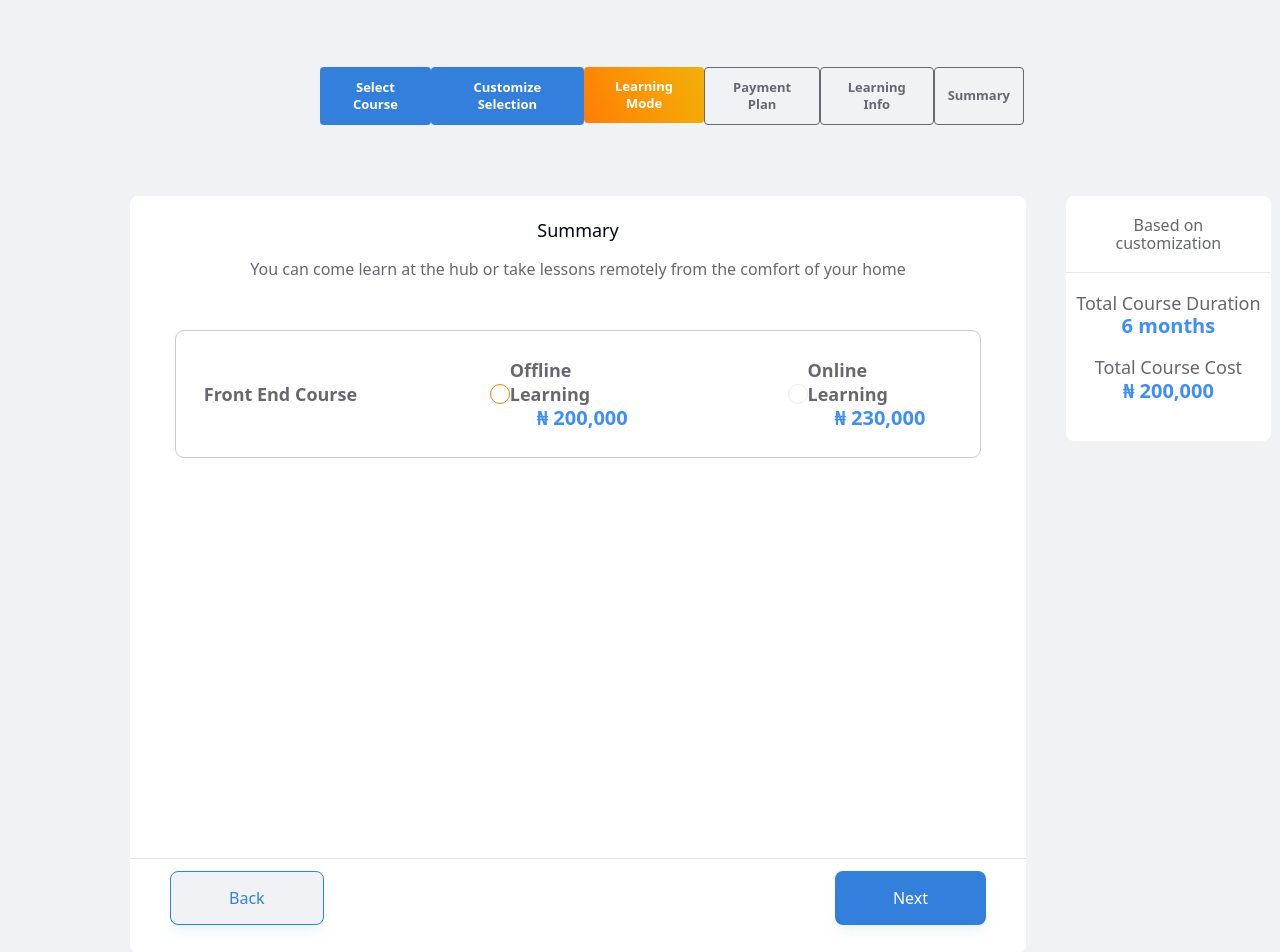
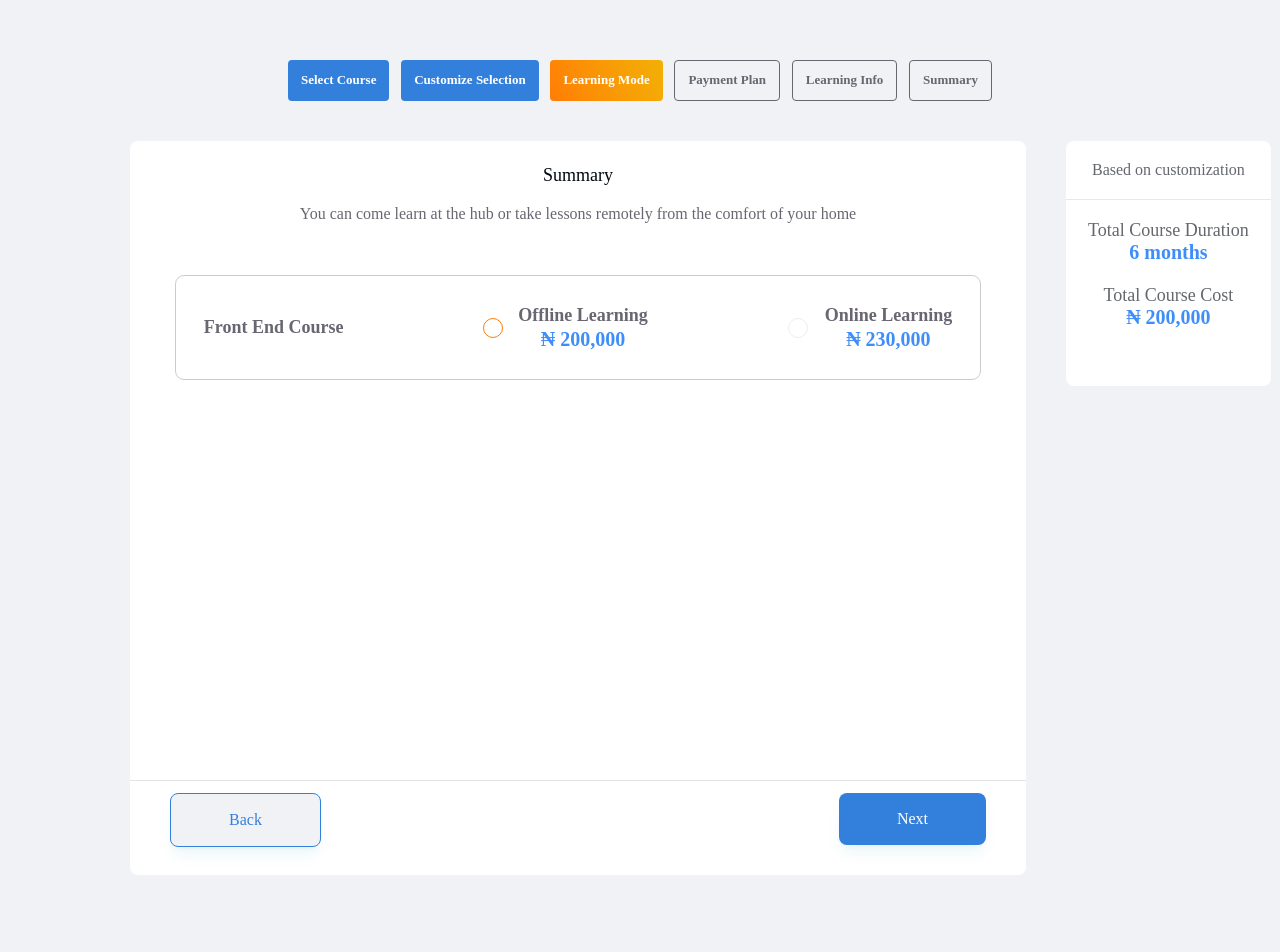
Before and after one commit to BEE-Codes/SignUp, a Vue app: page /course3 in a window 1280 px wide. Shown: the top 952 px of the page. Built offline with nearby package versions, Linux system fonts and the light colour scheme.

Commit message:
made some corrections

```diff
--- a/src/Views/Course3.vue
+++ b/src/Views/Course3.vue
@@ -1,17 +1,15 @@
 <template>
-    <div class="w-full bg-[#F0F2F5] pb-[200px]">
-        <div class=" w-[55%] relative top-[67px] left-[320px] flex justify-between">
+    <div class="w-full bg-[#F0F2F5] pb-[100px]">
+        <div class="w-[55%] relative top-[60px] mx-auto flex justify-between font-MavenPro">
             <button class="bg-[#3380DC] py-[11px] px-[13px] rounded-[4px] font-[600] text-[13px] leading-[16.9px] text-white">Select Course</button>
             <button class="bg-[#3380DC] py-[11px] px-[13px] rounded-[4px] font-[600] text-[13px] leading-[16.9px] text-white"> Customize Selection</button>
-            <router-link to="course4">
-                <button class="bg-linear-65 from-[#FF7D05] to-[#F2B006] py-[11px] px-[13px] rounded-[4px] font-[600] text-[13px] leading-[16.9px] text-white"> Learning Mode</button>
-            </router-link>
+            <button class="bg-linear-65 from-[#FF7D05] to-[#F2B006] py-[11px] px-[13px] rounded-[4px] font-[600] text-[13px] leading-[16.9px] text-white"> Learning Mode</button>
             <button class="py-[11px] px-[13px] rounded-[4px] font-[600] border border-[#696671] text-[13px] leading-[16.9px] text-[#696671]"> Payment Plan</button>
             <button class="py-[11px] px-[13px] border border-[#696671] rounded-[4px] font-[600] text-[13px] leading-[16.9px] text-[#696671]">Learning Info</button>
             <button class="py-[11px] px-[13px] border border-[#696671] rounded-[4px] font-[600] text-[13px] leading-[16.9px] text-[#696671]">Summary</button>
         </div>
-        <div class="flex w-full">
-            <div class="w-[70%] bg-white relative top-[138px] left-[130px] rounded-lg py-4 ">
+        <div class="flex w-full font-MavenPro">
+            <div class="w-[70%] bg-white relative mt-[100px] left-[130px] rounded-lg py-4 ">
                 <h2 class="text-center text-[18px] font-[400] leading-[37.5px] text-[#01060E]">Summary </h2>
                 <h6 class="text-center text-[16px] font-[500] leading-[20.8px] text-[#696671] mt-[10px]">You can come learn at the hub or take lessons remotely from the comfort of your home</h6>
 
@@ -35,12 +33,16 @@
                 </div>
 
                 <div class="w-full border-t border-[#0000001C] px-10 py-3 flex justify-between  bg-white mt-20">
-                    <button class="px-[58px] py-[14px] bg-[#F0F2F5] shadow-lg shadow-[#058DB814] rounded-[8px] text-[16px] font-[400] leading-[24px] text-[#3380DC] border border-[#3380DC]">Back</button>
-                    <button class="px-[58px] py-[14px] bg-[#3380DC] shadow-lg shadow-[#058DB814] rounded-[8px] text-[16px] font-[400] leading-[24px] text-white">Next</button>
+                    <router-link to="course2">
+                        <button class="px-[58px] py-[14px] bg-[#F0F2F5] shadow-lg shadow-[#058DB814] rounded-[8px] text-[16px] font-[400] leading-[24px] text-[#3380DC] border border-[#3380DC]">Back</button>
+                    </router-link>
+                    <router-link to="course4">
+                        <button class="px-[58px] py-[14px] bg-[#3380DC] shadow-lg shadow-[#058DB814] rounded-[8px] text-[16px] font-[400] leading-[24px] text-white">Next</button>
+                    </router-link>
                 </div>
             </div>
 
-            <div class="w-[16%] bg-white relative top-[138px] left-[170px] rounded-lg h-[245px]">
+            <div class="w-[16%] bg-white relative mt-[100px] left-[170px] rounded-lg h-[245px]">
                 <h6 class="text-center text-[16px] font-[400] leading-[18px] text-[#01060E9C] p-5 border-b border-[#00000017]">Based on customization</h6>
                 <div class="w-full py-5 ">
                     <h3 class="font-[500] leading-[21.15px] text-[#01060E9C] text-[18px] text-center">Total Course Duration</h3>
--- a/src/Views/Course4.vue
+++ b/src/Views/Course4.vue
@@ -1,16 +1,14 @@
 <template>
-    <div class="w-full bg-[#F0F2F5]">
-        <div class=" w-[55%] relative top-[67px] left-[320px] flex justify-between mb-10">
+    <div class="w-full bg-[#F0F2F5] pb-[100px]">
+        <div class="w-[55%] relative top-[60px] mx-auto flex justify-between font-MavenPro">
             <button class="bg-[#3380DC] py-[11px] px-[13px] rounded-[4px] font-[600] text-[13px] leading-[16.9px] text-white">Select Course</button>
             <button class="bg-[#3380DC] py-[11px] px-[13px] rounded-[4px] font-[600] text-[13px] leading-[16.9px] text-white"> Customize Selection</button>
             <button class="bg-[#3380DC] py-[11px] px-[13px] rounded-[4px] font-[600] text-[13px] leading-[16.9px] text-white"> Learning Mode</button>
-            <router-link to="course6">
-                <button class="bg-linear-65 from-[#FF7D05] to-[#F2B006] py-[11px] px-[13px] rounded-[4px] font-[600] text-[13px] leading-[16.9px] text-white"> Payment Plan</button>
-            </router-link>
+            <button class="bg-linear-65 from-[#FF7D05] to-[#F2B006] py-[11px] px-[13px] rounded-[4px] font-[600] text-[13px] leading-[16.9px] text-white"> Payment Plan</button>
             <button class="py-[11px] px-[13px] border border-[#696671] rounded-[4px] font-[600] text-[13px] leading-[16.9px] text-[#696671]">Learning Info</button>
             <button class="py-[11px] px-[13px] border border-[#696671] rounded-[4px] font-[600] text-[13px] leading-[16.9px] text-[#696671]">Summary</button>
         </div>
-        <div class="w-[73%] not-first:bg-white relative top-[120px] left-[193px] rounded-lg py-4 border">
+        <div class="w-[73%] bg-white mt-[100px] mx-auto rounded-lg py-4 font-MavenPro">
             <h2 class="text-center text-[18px] font-[400] leading-[37.5px] text-[#01060E]">Summary </h2>
             <h6 class="text-center text-[16px] font-[500] leading-[20.8px] text-[#696671] mt-[10px]">Select the most comfortable payment plan</h6>
 
@@ -45,8 +43,12 @@
             </div>
 
             <div class="w-full border-t border-[#0000001C] px-10 py-3 flex justify-between  bg-white mt-20">
-                <button class="px-[58px] py-[14px] bg-[#F0F2F5] shadow-lg shadow-[#058DB814] rounded-[8px] text-[16px] font-[400] leading-[24px] text-[#3380DC] border border-[#3380DC]">Back</button>
-                <button class="px-[58px] py-[14px] bg-[#3380DC] shadow-lg shadow-[#058DB814] rounded-[8px] text-[16px] font-[400] leading-[24px] text-white">Next</button>
+                <router-link to="course3">
+                    <button class="px-[58px] py-[14px] bg-[#F0F2F5] shadow-lg shadow-[#058DB814] rounded-[8px] text-[16px] font-[400] leading-[24px] text-[#3380DC] border border-[#3380DC]">Back</button>
+                </router-link>
+                <router-link to="course6">
+                    <button class="px-[58px] py-[14px] bg-[#3380DC] shadow-lg shadow-[#058DB814] rounded-[8px] text-[16px] font-[400] leading-[24px] text-white">Next</button>
+                </router-link>
             </div>
         </div>
     </div>
--- a/src/Views/Course6.vue
+++ b/src/Views/Course6.vue
@@ -1,16 +1,14 @@
 <template>
-    <div class="w-full bg-[#F0F2F5] pb-[200px]">
-        <div class=" w-[55%] relative top-[67px] left-[320px] flex justify-between mb-10">
+    <div class="w-full bg-[#F0F2F5] pb-[100px]">
+        <div class="w-[55%] relative top-[60px] mx-auto flex justify-between font-MavenPro">
             <button class="bg-[#3380DC] py-[11px] px-[13px] rounded-[4px] font-[600] text-[13px] leading-[16.9px] text-white">Select Course</button>
             <button class="bg-[#3380DC] py-[11px] px-[13px] rounded-[4px] font-[600] text-[13px] leading-[16.9px] text-white"> Customize Selection</button>
             <button class="bg-[#3380DC] py-[11px] px-[13px] rounded-[4px] font-[600] text-[13px] leading-[16.9px] text-white"> Learning Mode</button>
             <button class="bg-[#3380DC] py-[11px] px-[13px] rounded-[4px] font-[600] text-[13px] leading-[16.9px] text-white"> Payment Plan</button>
             <button class="bg-[#3380DC] py-[11px] px-[13px] border-[#696671] rounded-[4px] font-[600] text-[13px] leading-[16.9px] text-white">Learning Info</button>
-            <router-link to="successful">
-                <button class="bg-linear-65 from-[#FF7D05] to-[#F2B006] py-[11px] px-[13px] bborder-[#696671] rounded-[4px] font-[600] text-[13px] leading-[16.9px] text-white">Summary</button>
-            </router-link>
+            <button class="bg-linear-65 from-[#FF7D05] to-[#F2B006] py-[11px] px-[13px] bborder-[#696671] rounded-[4px] font-[600] text-[13px] leading-[16.9px] text-white">Summary</button>
         </div>
-        <div class="w-[70%] bg-white relative top-[138px] left-[213px] rounded-[10px]">
+        <div class="w-[70%] bg-white mt-[100px] mx-auto rounded-[10px]">
             <h5 class="text-[18px] text-[#01060E] font-[400] leading-[37.5px] text-center pt-7 mb-15">Summary</h5>
             <div class="w-[87%] border border-[#00000033] py-[13px] px-[24px] rounded-[9px] mx-auto mb-5 ">
                 <div class="flex w-[29%] items-center justify-between">
@@ -26,7 +24,7 @@
                             <th>Details</th>
                             <th>Details</th>
                         </tr>
-                        <tr class="text-left text-[14px] text-[#2D2D30] leading-[18px] font-[400]">
+                        <tr class="text-left text-[14px] text-[#2D2D30] leading-[18px] font-[400] ">
                             <td>Placeholder</td>
                             <td>24/2/2003</td>
                             <td>Placeholder</td>
@@ -76,8 +74,12 @@
                 </div>
             </div>
             <div class="w-full border-t border-[#0000001C] px-10 py-3 flex justify-between  bg-white mt-20">
-                <button class="px-[58px] py-[14px] bg-[#F0F2F5] shadow-lg shadow-[#058DB814] rounded-[8px] text-[16px] font-[400] leading-[24px] text-[#3380DC] border border-[#3380DC]">Back</button>
-                <button class="px-[58px] py-[14px] bg-[#3380DC] shadow-lg shadow-[#058DB814] rounded-[8px] text-[16px] font-[400] leading-[24px] text-white">Proceed To Payment</button>
+                <router-link to="course4">
+                    <button class="px-[58px] py-[14px] bg-[#F0F2F5] shadow-lg shadow-[#058DB814] rounded-[8px] text-[16px] font-[400] leading-[24px] text-[#3380DC] border border-[#3380DC]">Back</button>
+                </router-link>
+                <router-link to="successful">
+                    <button class="px-[58px] py-[14px] bg-[#3380DC] shadow-lg shadow-[#058DB814] rounded-[8px] text-[16px] font-[400] leading-[24px] text-white">Proceed To Payment</button>
+                </router-link>
             </div>
         </div>
     </div>
--- a/src/Views/course2.vue
+++ b/src/Views/course2.vue
@@ -1,17 +1,15 @@
 <template>
-  <div class="w-full bg-[#F0F2F5] pb-[200px]">
-    <div class=" w-[55%] relative top-[67px] left-[320px] flex justify-between">
+  <div class="w-full bg-[#F0F2F5] pb-[100px]">
+    <div class="w-[55%] relative top-[60px] mx-auto flex justify-between font-MavenPro">
         <button class="bg-[#3380DC] py-[11px] px-[13px] rounded-[4px] font-[600] text-[13px] leading-[16.9px] text-white">Select Course</button>
-       <router-link to="course3">
         <button class="bg-linear-65 from-[#FF7D05] to-[#F2B006] py-[11px] px-[13px] border rounded-[4px] font-[600] text-[13px] leading-[16.9px] text-white"> Customize Selection</button>
-       </router-link>
         <button class="py-[11px] px-[13px] border border-[#696671] rounded-[4px] font-[600] text-[13px] leading-[16.9px] text-[#696671]"> Learning Mode</button>
         <button class="py-[11px] px-[13px] border border-[#696671] rounded-[4px] font-[600] text-[13px] leading-[16.9px] text-[#696671]"> Payment Plan</button>
         <button class="py-[11px] px-[13px] border border-[#696671] rounded-[4px] font-[600] text-[13px] leading-[16.9px] text-[#696671]">Learning Info</button>
         <button class="py-[11px] px-[13px] border border-[#696671] rounded-[4px] font-[600] text-[13px] leading-[16.9px] text-[#696671]">Summary</button>
     </div>
 
-    <div class="w-[73%] bg-white relative top-[120px] left-[193px] rounded-lg py-4">
+    <div class="w-[73%] bg-white mt-[100px] mx-auto rounded-lg py-4 font-MavenPro">
 
       <h2 class="text-center text-[18px] font-[400] leading-[37.5px] text-[#01060E]">Summary </h2>
       <h6 class="text-center text-[16px] font-[500] leading-[20.8px] text-[#696671] mt-[10px]">You will learn the following topics within your six months at the academy </h6>
@@ -78,8 +76,12 @@
       </div>
 
       <div class="w-full border-t border-[#0000001C] px-10 py-3 flex justify-between  bg-white mt-20">
-        <button class="px-[58px] py-[14px] bg-[#F0F2F5] shadow-lg shadow-[#058DB814] rounded-[8px] text-[16px] font-[400] leading-[24px] text-[#3380DC] border border-[#3380DC]">Back</button>
-        <button class="px-[58px] py-[14px] bg-[#3380DC] shadow-lg shadow-[#058DB814] rounded-[8px] text-[16px] font-[400] leading-[24px] text-white">Next</button>
+        <router-link to="course1">
+          <button class="px-[58px] py-[14px] bg-[#F0F2F5] shadow-lg shadow-[#058DB814] rounded-[8px] text-[16px] font-[400] leading-[24px] text-[#3380DC] border border-[#3380DC]">Back</button>
+        </router-link>
+        <router-link to="course3">
+          <button class="px-[58px] py-[14px] bg-[#3380DC] shadow-lg shadow-[#058DB814] rounded-[8px] text-[16px] font-[400] leading-[24px] text-white">Next</button>
+        </router-link>
       </div>
     </div>
   </div>
```
Also changed, not shown: src/Views/Course1.vue (+11 -9 lines), src/Views/Signup.vue (+7 -8 lines), src/Views/Successful.vue (+4 -4 lines), public/images/coloredtransparent.svg (added), public/images/coloredtransparent2.svg (deleted).
